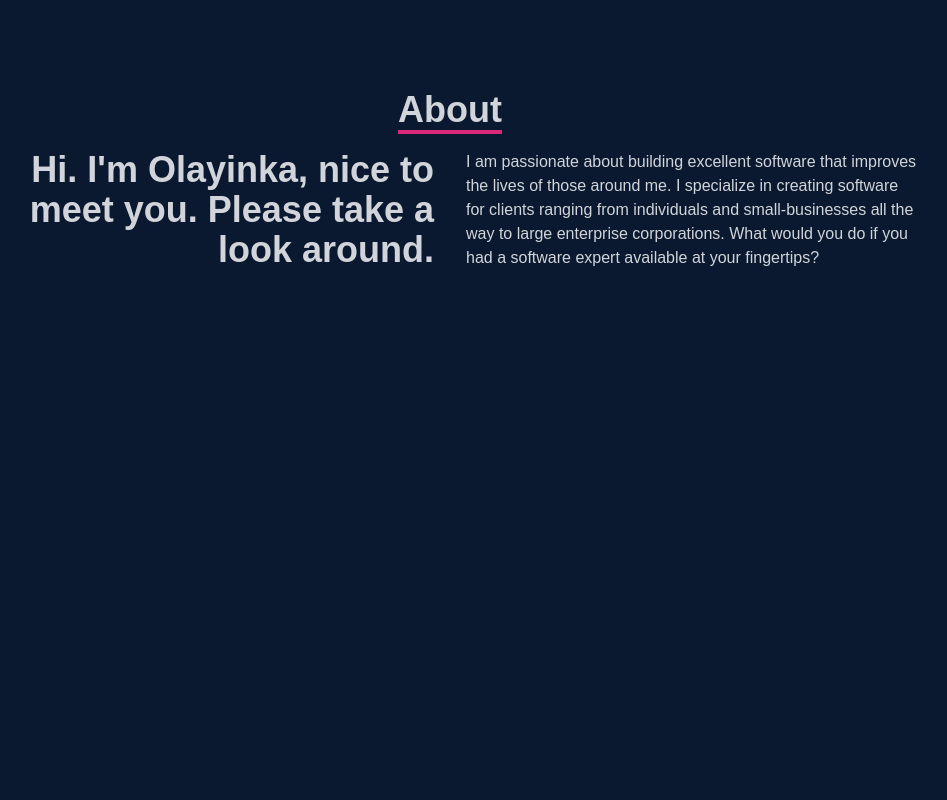
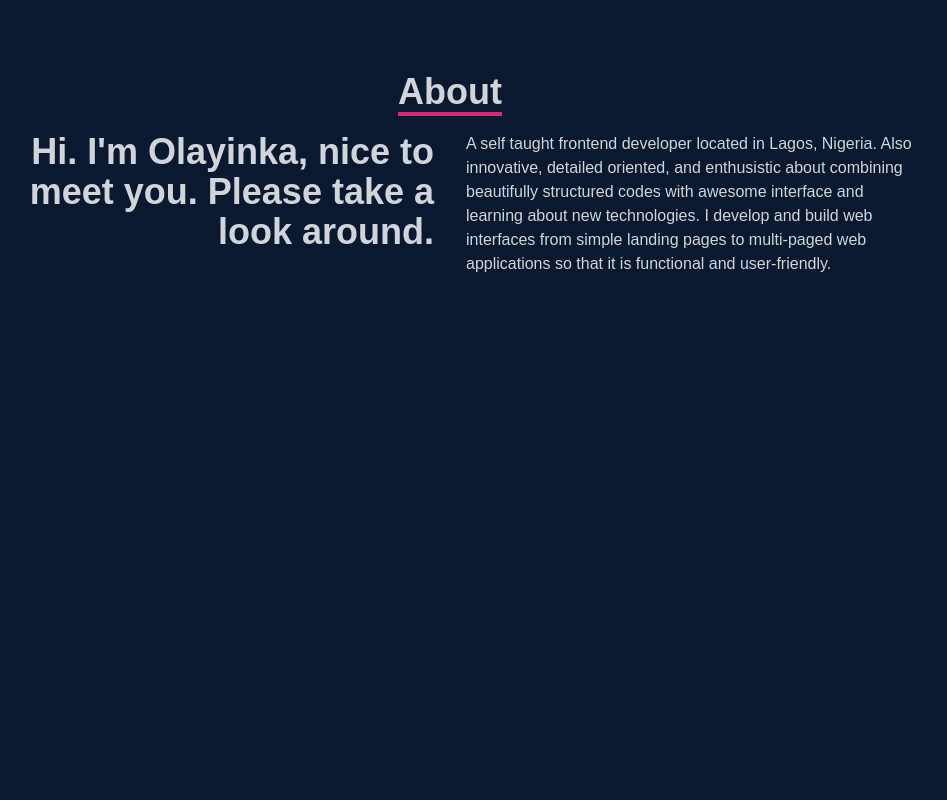
Before and after one commit to YhinkaDevOps/React-Portfolio, a React (Create React App) app: page / in a window 1280 px wide. Shown: the part 1020-1820 px from the top of the page, without its empty margins (190-1137 px from the left). Built offline with nearby package versions, Linux system fonts and the light colour scheme.

Commit message:
adding texts to about component

```diff
--- a/src/components/About.js
+++ b/src/components/About.js
@@ -17,14 +17,18 @@ const About = () => {
                 <div className='sm:text-right text-4xl font-bold about-intro '>
                     <p>Hi. I'm Olayinka, nice to meet you. Please take a look around.</p>
                 </div>
-                <div className='about-info' >
+                <div className='about-info space-y-3 ' >
+                    <p >
+                       A self taught frontend developer located in Lagos, Nigeria. Also innovative, detailed oriented,
+                       and enthusistic about combining beautifully structured codes with awesome interface and learning about
+                       new technologies. I develop and build web interfaces from simple landing pages to multi-paged web applications
+                         so that it is functional and user-friendly.
+                    </p>
+
                     <p>
-                        I am passionate about building excellent software that improves
-                        the lives of those around me. I specialize in creating software
-                        for clients ranging from individuals and small-businesses all the
-                        way to large enterprise corporations. What would you do if you had
-                        a software expert available at your fingertips?
+
                     </p>
+
                 </div>
 
             </div>
--- a/src/components/Project.js
+++ b/src/components/Project.js
@@ -3,7 +3,7 @@ import realestate from "../image/realestate.jpg";
 import project1 from "../image/clock.png";
 import project2 from "../image/calculator.png";
 import project5 from "../image/project1.png";
-import project4 from '../image/youtube.png';
+import project4 from '../image/portfolio.png';
 
 const Project = () => {
   return (
@@ -85,10 +85,10 @@ const Project = () => {
 
                     <div
                       style={{backgroundImage: `url(${project4})`}}
-                      className='shadow-lg shadow-[#040c16] group container rounded-md flex justify-center items-center mx-auto content-div '>
+                      className='shadow-lg shadow-[#040c16] group container rounded-md flex justify-center items-center mx-auto content-div object-cover '>
                       <div className='opacity-0 group-hover:opacity-100'>
-                        <span className='text-2xl font-bold text-white tracking-wider'>
-                        Youtube Clone - API
+                        <span className='text-2xl font-bold text-white flex justify-center items-center'>
+                        Portfolio
                         </span>
                         <div className='pt-8 text-center'>
                           <a href="https://lucent-malasada-90508b.netlify.app/" target="_blank">
--- a/src/index.css
+++ b/src/index.css
@@ -17,6 +17,8 @@
   }
 
 }
+
+
 
 .content-div {
   background-repeat: no-repeat;
```
Also changed, not shown: src/image/portfolio.png (added).
